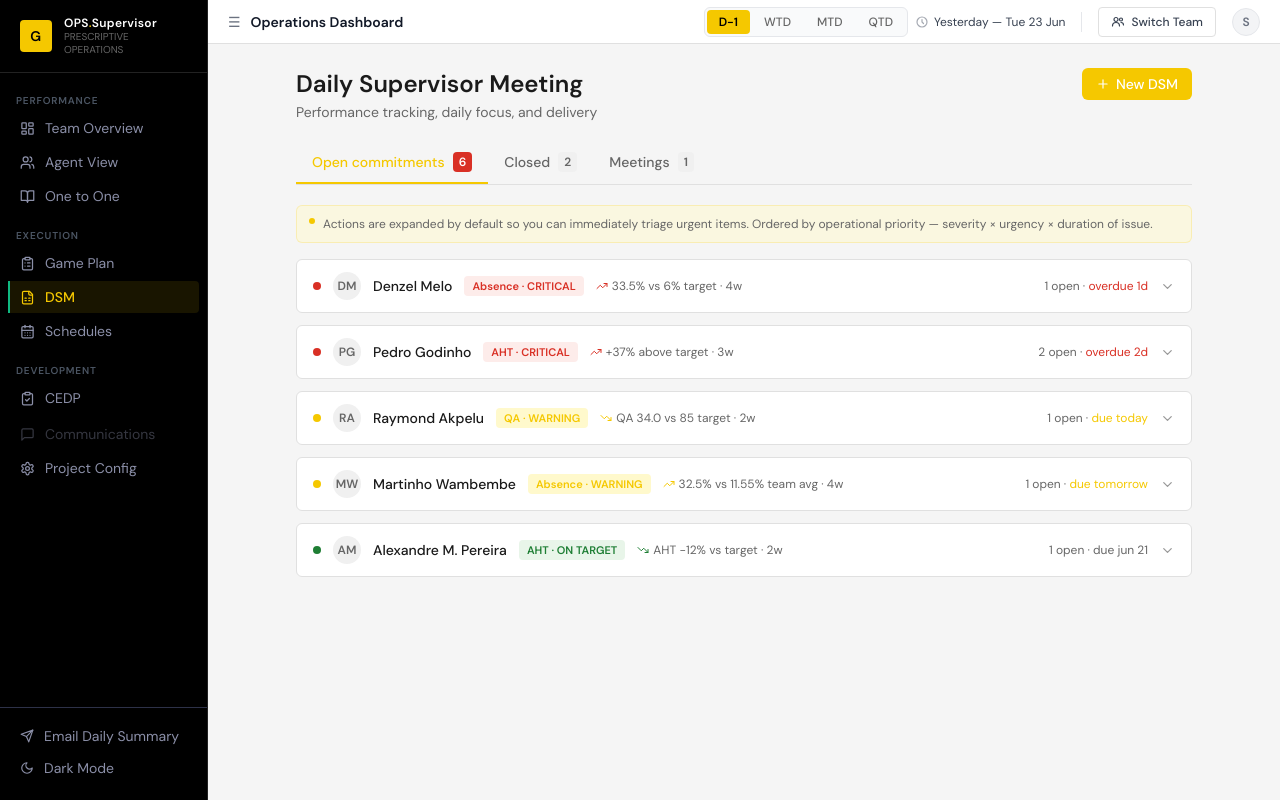
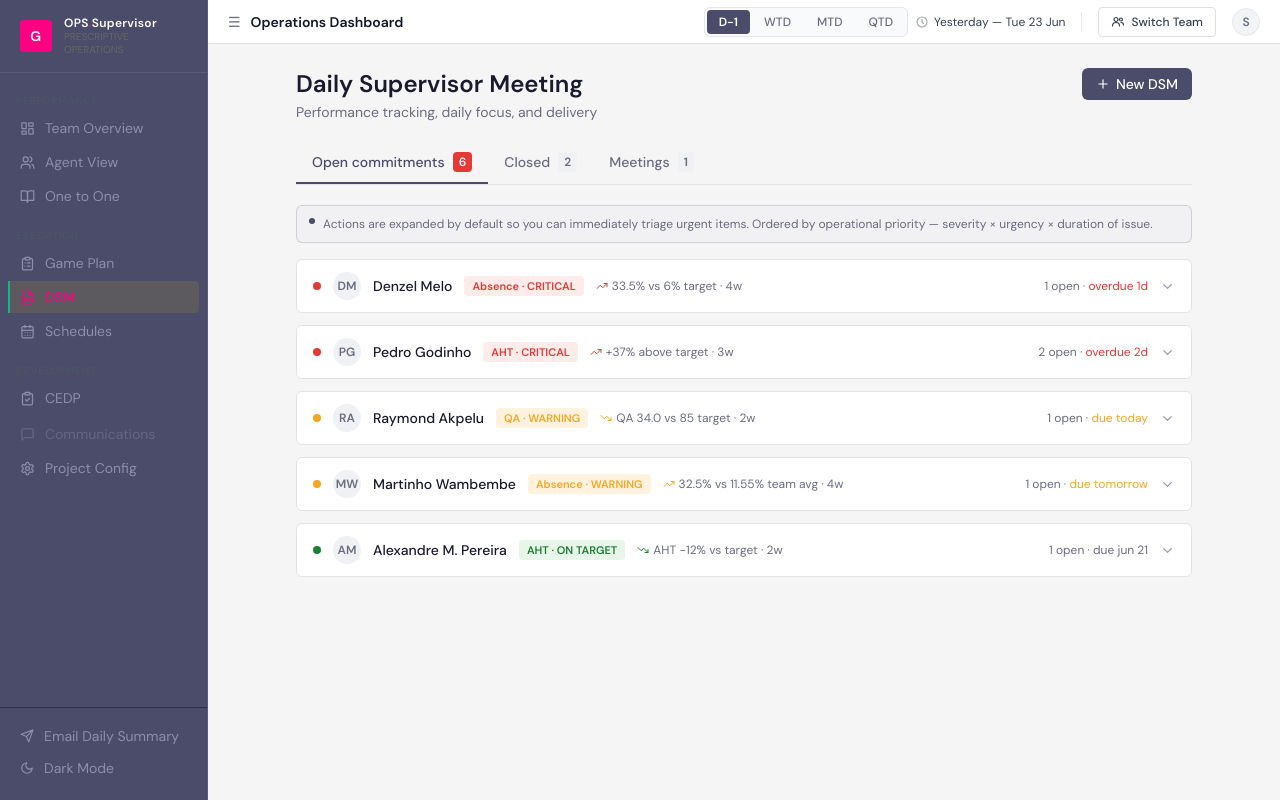
Before and after one commit to andresromero-blip/ops-supervisor-prototypes, a Next.js app: page /projects/20260620-dsm in a window 1280 px wide. Built offline with nearby package versions, Linux system fonts and the light colour scheme.

Commit message:
Add files via upload

```diff
--- a/app/globals.css
+++ b/app/globals.css
@@ -1,19 +1,14 @@
-/* ── GMT Brand Fonts — TP Sans via system fallback chain ─────────────────────
-   TP Sans is a proprietary typeface. If hosted font files are available,
-   add @font-face declarations here. Otherwise we use the closest system match. */
 @import url("https://fonts.googleapis.com/css2?family=DM+Sans:ital,opsz,wght@0,9..40,300;0,9..40,400;0,9..40,500;0,9..40,600&display=swap");
 
 @tailwind base;
 @tailwind components;
 @tailwind utilities;
 
-* {
-  box-sizing: border-box;
-}
+* { box-sizing: border-box; }
 
 body {
   background: #F5F5F5;
-  color: #1A1A1A;
+  color: #1A1A2E;
   font-family: 'DM Sans', 'TP Sans', system-ui, sans-serif;
   -webkit-font-smoothing: antialiased;
 }
--- a/app/layout.tsx
+++ b/app/layout.tsx
@@ -1,3 +1,4 @@
+import React from "react";
 import type { Metadata } from "next";
 import "./globals.css";
 import { PeriodProvider } from "@/components/Header";
@@ -11,6 +12,7 @@ export default function RootLayout({ children }: Readonly<{ children: React.Reac
   return (
     <html lang="en">
       <body>
+        {/* @ts-ignore */}
         <PeriodProvider>{children}</PeriodProvider>
       </body>
     </html>
--- a/app/projects/20260620-agent-view/page.tsx
+++ b/app/projects/20260620-agent-view/page.tsx
@@ -383,7 +383,7 @@ function AgentViewContent() {
             <svg width="14" height="14" viewBox="0 0 14 14" fill="none"><path d="M2 2h10v10H2z" stroke="currentColor" strokeWidth="1.2" rx="1"/><path d="M5 5h4M5 8h2" stroke="currentColor" strokeWidth="1.2" strokeLinecap="round"/></svg>
             CEDP
           </button>
-          <button className="flex items-center gap-1.5 px-4 py-1.5 rounded-lg text-sm font-medium text-white" style={{background:"#F5C800"}}>
+          <button className="flex items-center gap-1.5 px-4 py-1.5 rounded-lg text-sm font-medium text-white" style={{background:"#FF0082"}}>
             <svg width="14" height="14" viewBox="0 0 14 14" fill="none"><circle cx="7" cy="7" r="5.5" stroke="white" strokeWidth="1.2"/><circle cx="5" cy="6" r="0.7" fill="white"/><circle cx="9" cy="6" r="0.7" fill="white"/><path d="M4.5 8.5c.5 1 4.5 1 5 0" stroke="white" strokeWidth="1.1" strokeLinecap="round"/></svg>
             How are you feeling?
           </button>
--- a/app/projects/20260620-dsm/page.tsx
+++ b/app/projects/20260620-dsm/page.tsx
@@ -690,7 +690,7 @@ export default function DSMPage() {
                         </select>
                         <button disabled={!dsmForm.consent}
                           className={"flex items-center gap-1.5 text-[11px] font-semibold px-2.5 py-1 rounded-lg text-white transition-opacity " + (dsmForm.consent ? "" : "opacity-40 cursor-not-allowed")}
-                          style={{background:"#54B282"}}>
+                          style={{background:"#4B4C6A"}}>
                           <svg width="8" height="9" viewBox="0 0 8 9" fill="none"><path d="M1 1.5l6 3-6 3V1.5z" fill="white"/></svg>
                           Start
                         </button>
@@ -791,7 +791,7 @@ export default function DSMPage() {
                     disabled={!dsmForm.date}
                     onClick={() => { setShowNewDSM(false); setDsmSaved(true); setTimeout(() => setDsmSaved(false), 3000); }}
                     className={"flex items-center gap-1.5 text-sm font-semibold text-white px-4 py-1.5 rounded-lg transition-opacity " + (dsmForm.date ? "" : "opacity-40 cursor-not-allowed")}
-                    style={{background:"#F5C800"}}>
+                    style={{background:"#FF0082"}}>
                     <svg width="12" height="12" viewBox="0 0 12 12" fill="none"><path d="M2 6l3 3 5-5" stroke="white" strokeWidth="1.4" strokeLinecap="round" strokeLinejoin="round"/></svg>
                     Save Meeting
                   </button>
@@ -803,7 +803,7 @@ export default function DSMPage() {
           {/* Success toast */}
           {dsmSaved && (
             <div className="fixed bottom-6 left-1/2 z-50 flex items-center gap-3 px-5 py-3 rounded-xl shadow-xl text-white text-sm font-semibold"
-              style={{transform:"translateX(-50%)", background:"#F5C800", animation:"fadeInUp 0.2s ease"}}>
+              style={{transform:"translateX(-50%)", background:"#FF0082", animation:"fadeInUp 0.2s ease"}}>
               <svg width="16" height="16" viewBox="0 0 16 16" fill="none">
                 <circle cx="8" cy="8" r="7" stroke="white" strokeWidth="1.5" opacity="0.5"/>
                 <path d="M5 8l2.5 2.5 4-4" stroke="white" strokeWidth="1.8" strokeLinecap="round" strokeLinejoin="round"/>
--- a/app/projects/20260620-project-config/page.tsx
+++ b/app/projects/20260620-project-config/page.tsx
@@ -29,8 +29,8 @@ export default function ProjectConfigPage() {
           {/* ── Total Weight validity banner ──────────────────────────── */}
           <div className="flex items-center gap-2 px-4 py-2.5 rounded-xl border border-brand/30 bg-[#F6FEF9] mb-4">
             <svg width="14" height="14" viewBox="0 0 14 14" fill="none">
-              <circle cx="7" cy="7" r="6" stroke="#F5C800" strokeWidth="1.2"/>
-              <path d="M4.5 7l2 2 3-3" stroke="#F5C800" strokeWidth="1.3" strokeLinecap="round" strokeLinejoin="round"/>
+              <circle cx="7" cy="7" r="6" stroke="#FF0082" strokeWidth="1.2"/>
+              <path d="M4.5 7l2 2 3-3" stroke="#FF0082" strokeWidth="1.3" strokeLinecap="round" strokeLinejoin="round"/>
             </svg>
             <span className="text-sm font-medium text-brand">Total Weight: 100% ✓ Valid</span>
           </div>
--- a/app/projects/20260620-team-overview/page.tsx
+++ b/app/projects/20260620-team-overview/page.tsx
@@ -597,7 +597,7 @@ export default function TeamOverviewPage() {
             <div className="bg-surface border border-border rounded-xl p-5">
               {/* Header with chip */}
               <div className="flex items-center gap-2 mb-0.5 flex-wrap">
-                <svg width="15" height="15" viewBox="0 0 15 15" fill="none"><polyline points="1,12 5,7 9,9 14,3" stroke="#F5C800" strokeWidth="1.8" strokeLinejoin="round" strokeLinecap="round"/></svg>
+                <svg width="15" height="15" viewBox="0 0 15 15" fill="none"><polyline points="1,12 5,7 9,9 14,3" stroke="#FF0082" strokeWidth="1.8" strokeLinejoin="round" strokeLinecap="round"/></svg>
                 <span className="text-sm font-semibold text-text-primary">
                   KPI Trends — {activeKpi.fullLabel}
                 </span>
@@ -735,7 +735,7 @@ export default function TeamOverviewPage() {
           {/* ── Your Key Topics ──────────────────────────────────── */}
           <div className="bg-surface border border-border rounded-xl mb-5 overflow-hidden">
             <div className="flex items-center gap-2 px-5 py-4 border-b border-border">
-              <svg width="15" height="15" viewBox="0 0 15 15" fill="none"><polyline points="1,12 5,7 9,9 14,3" stroke="#F5C800" strokeWidth="1.8" strokeLinejoin="round" strokeLinecap="round"/></svg>
+              <svg width="15" height="15" viewBox="0 0 15 15" fill="none"><polyline points="1,12 5,7 9,9 14,3" stroke="#FF0082" strokeWidth="1.8" strokeLinejoin="round" strokeLinecap="round"/></svg>
               <span className="text-sm font-semibold text-text-primary">Your Key Topics</span>
             </div>
             <div className="flex border-b border-border">
--- a/components/Header.tsx
+++ b/components/Header.tsx
@@ -1,6 +1,6 @@
 "use client";
 
-import { createContext, useContext, useState } from "react";
+import React, { createContext, useContext, useState } from "react";
 
 export type Period = "D-1" | "WTD" | "MTD" | "QTD";
 
@@ -91,9 +91,10 @@ export function GlobalHeader() {
                 onClick={() => setPeriod(p)}
                 className={`px-3 py-1 rounded-md text-xs font-medium transition-colors ${
                   period === p
-                    ? "bg-brand text-black font-semibold"
+                    ? "text-white font-semibold"
                     : "text-text-secondary hover:text-text-primary"
                 }`}
+              style={period === p ? ({background:"#4B4C6A"} as React.CSSProperties) : undefined}
               >
                 {p}
               </button>
--- a/components/Sidebar.tsx
+++ b/components/Sidebar.tsx
@@ -55,23 +55,23 @@ export default function Sidebar() {
   return (
     <aside
       className="w-52 flex-shrink-0 min-h-screen flex flex-col"
-      style={{ background: "#000000", borderRight: "1px solid #222222" }}
+      style={{ background: "#4B4C6A", borderRight: "1px solid #5A5B7A" }}
     >
             {/* Logo — GMT brand */}
       <div
         className="flex items-center gap-3 px-5 py-4 border-b"
-        style={{ borderColor: "#222222" }}
+        style={{ borderColor: "#5A5B7A" }}
       >
         {/* GMT monogram mark */}
         <div
           className="flex items-center justify-center w-8 h-8 rounded font-bold text-sm tracking-wider flex-shrink-0"
-          style={{ background: "#F5C800", color: "#000000", letterSpacing: "0.05em" }}
+          style={{ background: "#FF0082", color: "#FFFFFF", letterSpacing: "0.05em" }}
         >
           G
         </div>
         <div>
           <p className="text-white text-xs font-semibold m-0 leading-tight tracking-wide">
-            OPS<span style={{ color: "#F5C800" }}>.</span>Supervisor
+            OPS<span style={{ color: "#FF0082" }}>.</span>Supervisor
           </p>
           <p className="text-[10px] m-0 leading-tight" style={{ color: "#666666" }}>
             PRESCRIPTIVE OPERATIONS
@@ -118,7 +118,7 @@ export default function Sidebar() {
                       href={item.href}
                       style={
                         isActive
-                          ? { color: "#F5C800", background: "rgba(245,200,0,0.10)", borderLeft: "2px solid #10B981", paddingLeft: "10px" }
+                          ? { color: "#FF0082", background: "rgba(245,200,0,0.10)", borderLeft: "2px solid #10B981", paddingLeft: "10px" }
                           : { color: "#8B8FA8", borderLeft: "2px solid transparent", paddingLeft: "10px" }
                       }
                       className="flex items-center gap-2.5 py-1.5 pr-3 rounded-r-md text-sm transition-colors hover:text-white"
--- a/tailwind.config.ts
+++ b/tailwind.config.ts
@@ -8,40 +8,51 @@ const config: Config = {
   theme: {
     extend: {
       colors: {
-        // ── GMT Brand Palette ───────────────────────────────────────────
-        // Primary: Black + White + GMT Yellow
-        // GMT Yellow #F5C800 replaces #10B981 as brand accent
-        bg:              "#F5F5F5",   // light grey page background (brand "off-white")
-        surface:         "#FFFFFF",   // card / panel surface
-        "surface-muted": "#F0F0F0",   // muted surface (inputs, subtle bg)
-        border:          "#E0E0E0",   // borders
-        "text-primary":  "#1A1A1A",   // near-black body text
-        "text-secondary":"#666666",   // secondary text
-        "text-tertiary": "#999999",   // placeholder / tertiary
+        // ── TP Brand Palette — Essential Guidelines 2026 ──────────────
+        bg:              "#F5F5F5",   // neutral page bg
+        surface:         "#FFFFFF",
+        "surface-muted": "#F0F1F4",   // TP Pastel Sand-ish
+        border:          "#E2E3E8",
+        "text-primary":  "#1A1A2E",   // near Dark Slate for body
+        "text-secondary":"#6B6C80",
+        "text-tertiary": "#9A9BAD",
+
+        // Primary structural: TP Dark Slate
         brand: {
-          DEFAULT: "#F5C800",         // GMT Yellow — primary action
-          light:   "#FFF9CC",         // yellow 10% tint (hover states, highlights)
-          dark:    "#D4A900",         // yellow dark (pressed states)
+          DEFAULT: "#4B4C6A",   // TP Dark Slate — base/structural
+          light:   "#EEEEF4",   // Dark Slate 8% tint — hover bg
+          dark:    "#35364E",   // Dark Slate pressed
         },
+
+        // Accent: TP Pink — CTAs, active states, highlights
+        accent: {
+          DEFAULT: "#FF0082",   // TP Pink
+          light:   "#FFF0F7",   // Pink 5% tint
+          dark:    "#CC0068",   // Pink pressed
+        },
+
+        // Semantic
         danger: {
-          DEFAULT: "#D93025",
+          DEFAULT: "#E53935",
           light:   "#FDECEA",
         },
         warning: {
-          DEFAULT: "#F5C800",         // warning = brand yellow
-          light:   "#FFF9CC",
+          DEFAULT: "#F5A623",
+          light:   "#FFF3E0",
         },
         success: {
-          DEFAULT: "#1E7E34",         // dark green (positive delta)
+          DEFAULT: "#1E7E34",
           light:   "#E8F5E9",
         },
+
+        // Sidebar: TP Dark Slate as structural bg
         sidebar: {
-          bg:          "#000000",     // GMT black sidebar
-          text:        "#999999",     // muted nav labels
-          "text-muted":"#666666",
-          active:      "#F5C800",     // GMT yellow active item
-          "active-bg": "#F5C80018",   // yellow 10% tint
-          border:      "#222222",     // subtle sidebar border
+          bg:           "#4B4C6A",   // TP Dark Slate
+          text:         "#B8B9CC",
+          "text-muted": "#8A8B9E",
+          active:       "#FF0082",   // TP Pink active
+          "active-bg":  "#FF008214", // Pink 8% tint
+          border:       "#5A5B7A",
         },
       },
       fontFamily: {
@@ -49,7 +60,7 @@ const config: Config = {
         mono: ["IBM Plex Mono", "monospace"],
       },
       borderRadius: {
-        md: "4px",   // tighter radius — brand is more geometric
+        md: "4px",
         lg: "6px",
         xl: "8px",
       },
```
Also changed, not shown: app/projects/20260620-cedp/page.tsx (+19 -19 lines), app/projects/20260620-one-to-one/page.tsx (+5 -5 lines).
